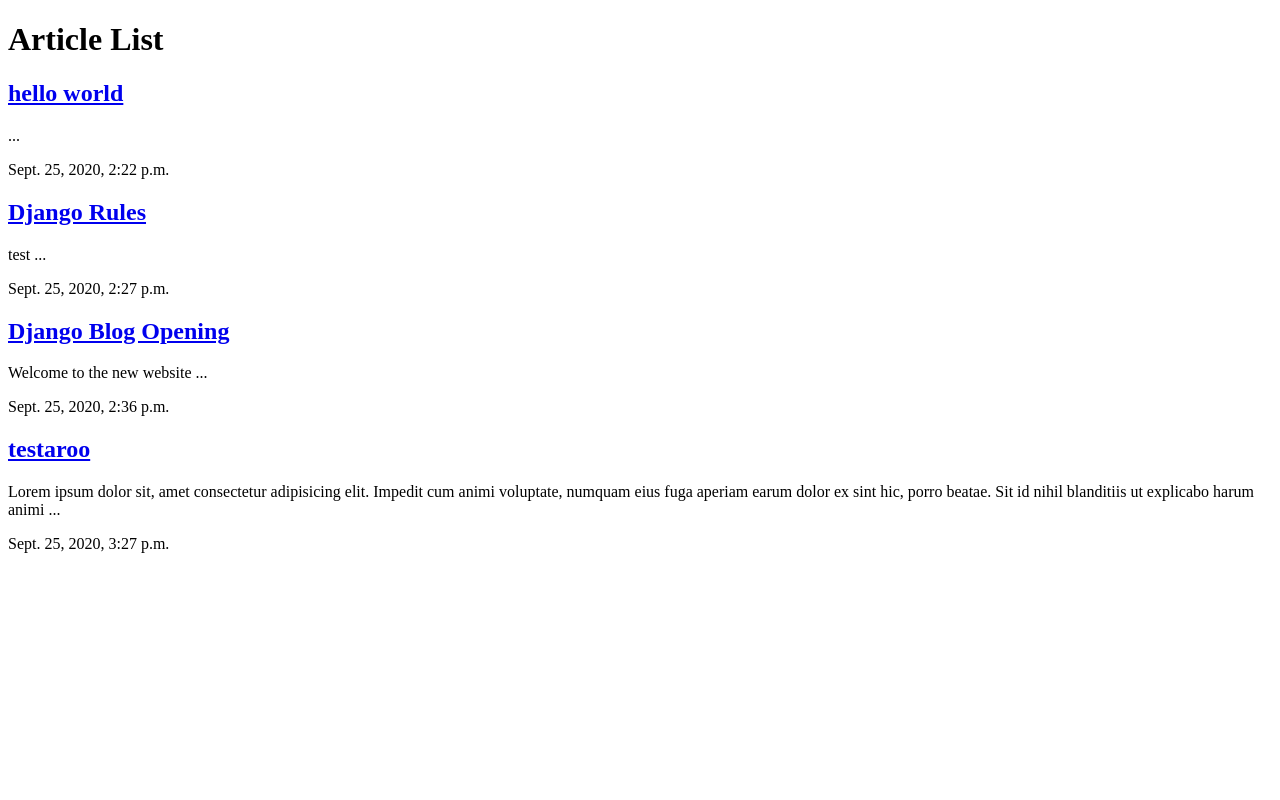
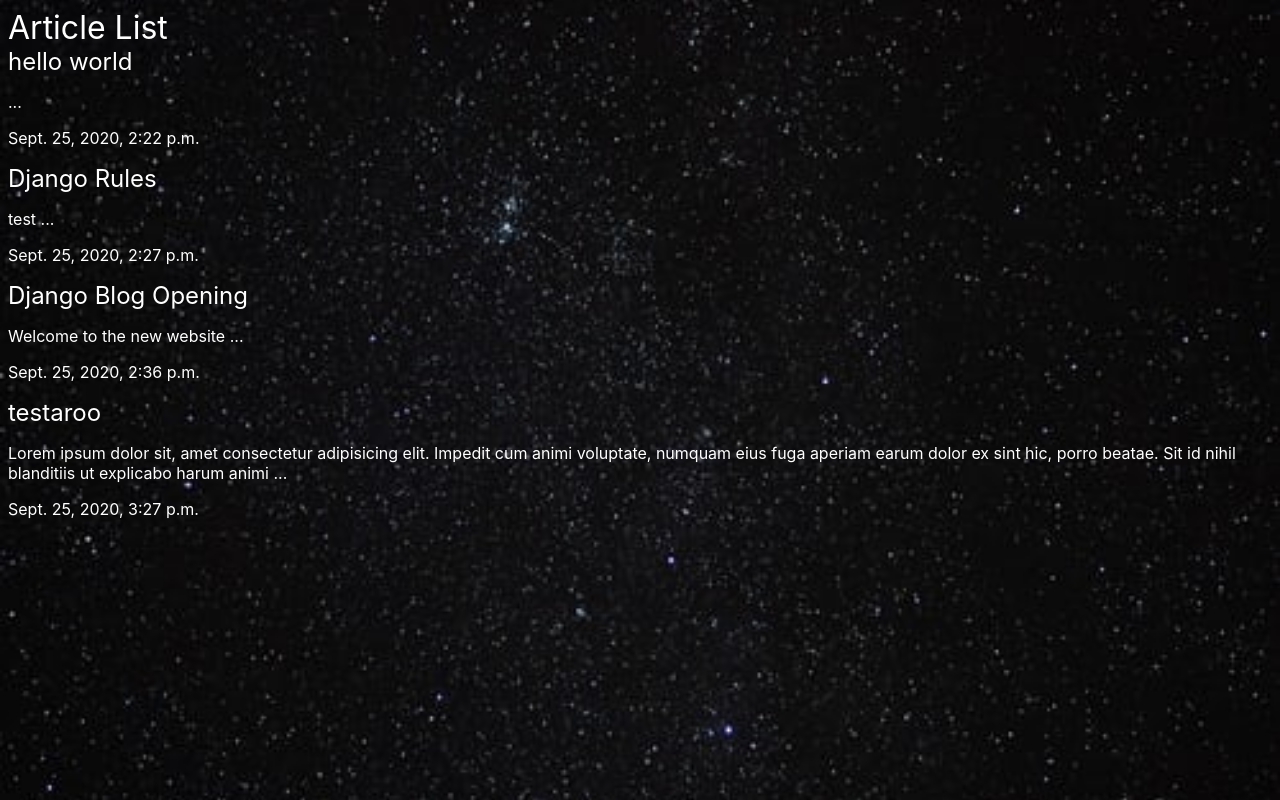
Before and after one commit to Jaywomack/django_tutorial_create_a_blog, a Django app: page /articles/ in a window 1280 px wide. Run offline with Django 3.2, Linux system fonts and the light colour scheme; data comes from the database, SQL or seed files in the repository.

Commit message:
added static files and changed the templates file to allow to load static files out of the assets folder. Created a CSS file and loaded it to the article_list.html

```diff
--- a/django_blog/articles/templates/articles/article_list.html
+++ b/django_blog/articles/templates/articles/article_list.html
@@ -1,9 +1,11 @@
+{%load static%}
 <!DOCTYPE html>
 <html lang="en">
   <head>
     <meta charset="UTF-8" />
     <meta name="viewport" content="width=device-width, initial-scale=1.0" />
     <title>Articles</title>
+    <link rel="stylesheet" href="{% static 'styles.css'%}" />
   </head>
   <body>
     <h1>Article List</h1>
--- /dev/null
+++ b/django_blog/assets/styles.css
@@ -0,0 +1,32 @@
+body {
+  background: #0f121f;
+
+  background: url(./stars.jpeg) no-repeat center center fixed;
+  -webkit-background-size: cover;
+  -moz-background-size: cover;
+  -o-background-size: cover;
+  background-size: cover;
+  background-repeat: no-repeat;
+  color: #fff;
+}
+
+body * {
+  font-family: -apple-system, BlinkMacSystemFont, 'Segoe UI', Roboto, Oxygen,
+    Ubuntu, Cantarell, 'Open Sans', 'Helvetica Neue', sans-serif;
+}
+
+h1,
+h2,
+h3,
+h4,
+h5 {
+  font-weight: normal;
+  margin: 0;
+}
+
+a,
+a:hover,
+a:visited {
+  color: #fff;
+  text-decoration: none;
+}
--- a/django_blog/django_blog/urls.py
+++ b/django_blog/django_blog/urls.py
@@ -2,11 +2,13 @@
 from django.contrib import admin
 from django.urls import path
 from . import views
+from django.contrib.staticfiles.urls import staticfiles_urlpatterns
 
 urlpatterns = [
     path('admin/', admin.site.urls),
     url(r'^articles/', include('articles.urls')),
     url(r'^about/$', views.about),
     url(r'^$', views.homepage),
+]
 
-]
+urlpatterns += staticfiles_urlpatterns()
```
Also changed, not shown: django_blog/django_blog/settings.py (+11 -10 lines), django_blog/assets/stars.jpeg (added).
